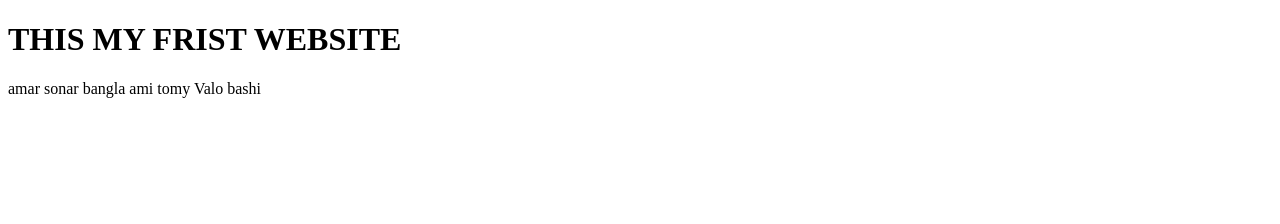
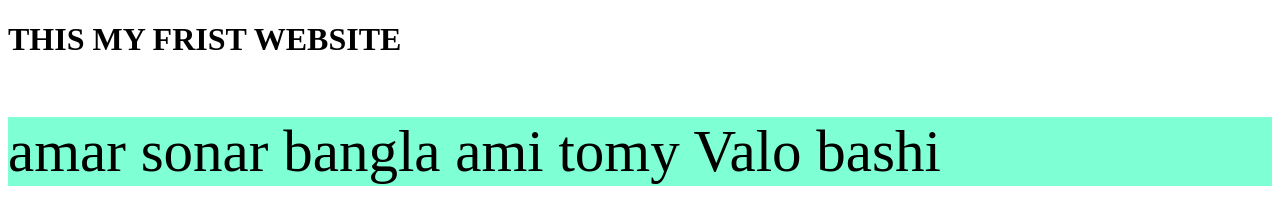
Before and after one commit to akramhossen1/My-Frist-Repo, a plain HTML site: page akram.html in a window 1280 px wide. Drawn offline with Linux system fonts and the light colour scheme.

Commit message:
commad line of css

```diff
--- a/akram.html
+++ b/akram.html
@@ -5,7 +5,7 @@
     <meta http-equiv="X-UA-Compatible" content="IE=edge">
     <meta name="viewport" content="width=device-width, initial-scale=1.0">
     <title>My Frist web site</title>
-    <link rel="stylesheet" href="">
+    <link rel="stylesheet" href="new.css">
 </head>
 <body>
     <h1>THIS MY FRIST WEBSITE</h1>
```
